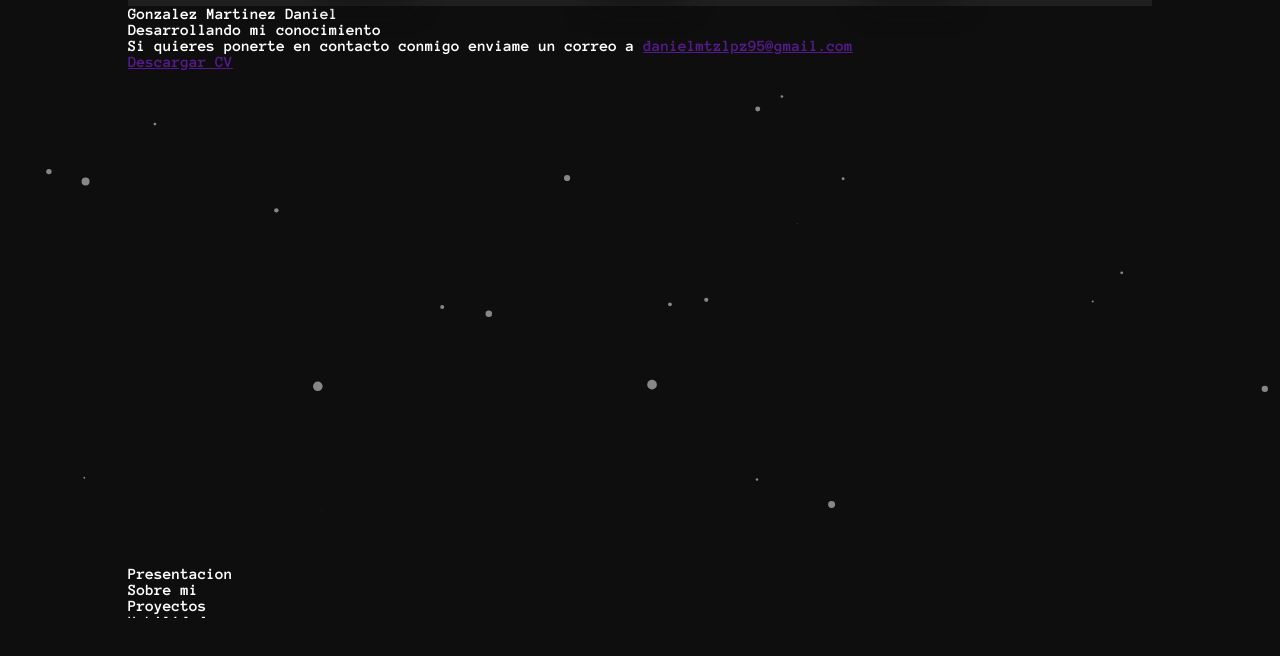
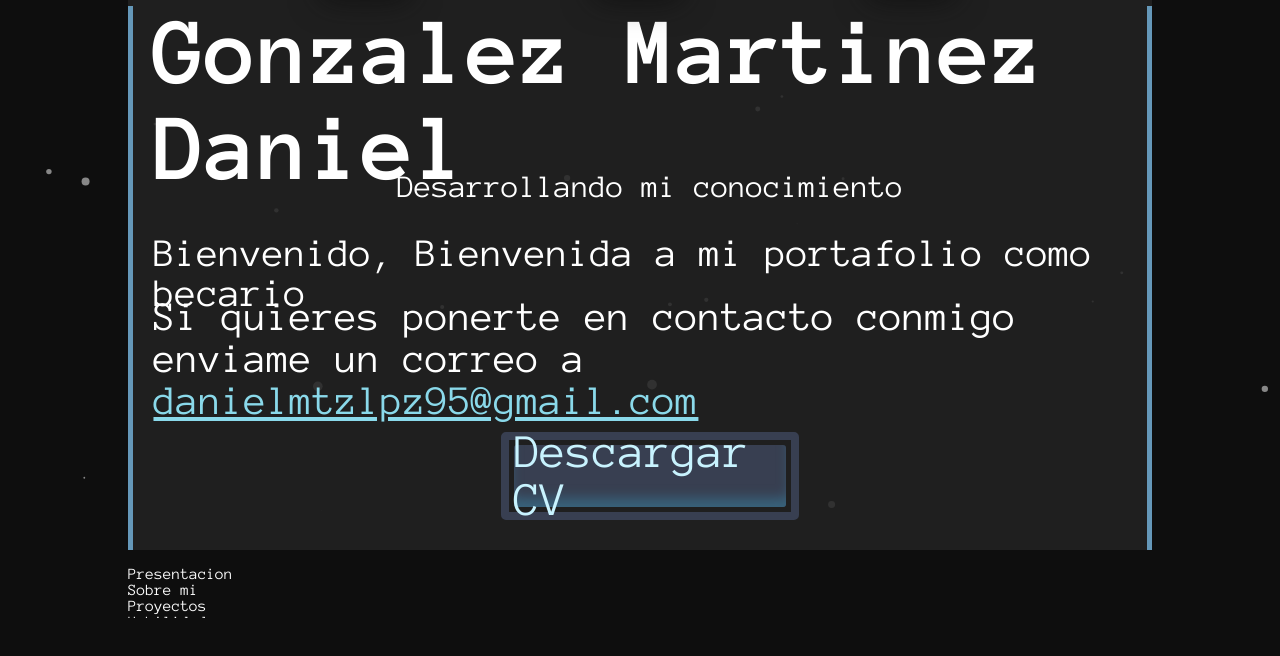
Before and after one commit to DanielW705/portafolio_actualizado, a plain HTML site: page index.html in a window 1280 px wide. Shown: the part 122-778 px from the top of the page. Drawn offline with Linux system fonts and the light colour scheme.

Commit message:
Finalizacion de la primera pantalla, solo falta el footer

```diff
--- a/CSS/site.css
+++ b/CSS/site.css
@@ -3,7 +3,7 @@
 @font-face {
   font-family: "Anonymus Pro";
   src: url("./fonts/Anonymice_Powerline_Bold.ttf") format("opentype");
-  font-weight: normal;
+  font-weight: 100;
 }
 /* Fuenta anonymus pro con bold  */
 @font-face {
@@ -18,7 +18,7 @@
   box-sizing: border-box;
 }
 body {
-  font-family: "Anonymus Pro", "Anonymus Pro Bold", Arial;
+  font-family: "Anonymus Pro Bold", "Anonymus Pro", Arial;
   font-size: 1rem;
 }
 /* Fondo personalizado con particles js */
@@ -57,6 +57,17 @@ body {
   /* border: 3px solid red; */
   color: #fff;
 }
+/*Estilos para todas las cabeceras  */
+.cuerpo .vista .article .cabecera_pagina {
+  border-top: 5px rgba(124, 192, 236, 0.75) solid;
+  background-color: rgba(35, 35, 35, 0.85);
+}
+/*Estilos para todos los cuerpos de todos los paneles  */
+.cuerpo .vista .article .cuerpo_panel {
+  background-color: rgba(35, 35, 35, 0.85);
+  border-left: 5px rgba(124, 192, 236, 0.75) solid;
+  border-right: 5px rgba(124, 192, 236, 0.75) solid;
+}
 /* Estilos para presentacion */
 .cuerpo .vista .presentacion {
   left: 0%;
@@ -64,9 +75,8 @@ body {
   grid-template-rows: 10% 80% 10%;
   grid-template-columns: 1fr;
 }
-.cuerpo .vista .presentacion .cabecera_pagina {
-  border-top: 5px rgba(124, 192, 236, 0.75) solid;
-  background-color: rgba(35, 35, 35, 0.85);
+/*Estilos para la cabecera de la pagina de presentacion */
+.cuerpo .vista .presentacion .cabecera_presentacion {
   display: grid;
   grid-template-rows: 1fr;
   grid-template-columns: 1fr 1fr 1fr;
@@ -74,6 +84,8 @@ body {
   justify-items: center;
   padding: 0 10%;
 }
+
+/* Estilos para cada uno de los botones */
 
 .cuerpo .vista .presentacion .cabecera_pagina .cuerpo_boton {
   background-color: #383f51;
@@ -89,16 +101,110 @@ body {
   cursor: pointer;
 }
 
+/*Estilos para el icono o la imagen SVG */
+
+.cuerpo .vista .presentacion .cabecera_pagina .cuerpo_boton .icono {
+  width: 40%;
+  height: 85%;
+}
+/*Estilos para animar los botones cuando se pasa el cursor encima */
+
 .cuerpo .vista .presentacion .cabecera_pagina .cuerpo_boton:hover {
   box-shadow: 0.1px -12px 12px -3px #38627b inset;
   transform: scale(1.2);
 }
 
-.cuerpo .vista .presentacion .cabecera_pagina .cuerpo_boton .icono {
-  width: 40%;
-  height: 85%;
+/*Distribucion del cuerpo, en la presentacion */
+.cuerpo .vista .presentacion .cuerpo_panel {
+  display: grid;
+  grid-template-columns: 1fr;
+  grid-template-rows: 17.5% 17.5% 17.5% 17.5% 30%;
+  justify-items: center;
+  align-items: center;
+  padding: 5% 0 0 2%;
 }
 
+/*Texto y tamaño del titulo de la presentacion */
+.cuerpo .vista .presentacion .cuerpo_panel .nombre_titulo {
+  font-family: "Anonymus Pro";
+  font-size: 6rem;
+  font-weight: bold;
+}
+
+.cuerpo .vista .presentacion .cuerpo_panel .parrafo_presentacion {
+  font-size: 2rem;
+}
+
+.cuerpo .vista .presentacion .cuerpo_panel .parrafo_posicion {
+  font-size: 2.5rem;
+}
+
+.cuerpo .vista .presentacion .cuerpo_panel .texto_contacto {
+  font-size: 2.6rem;
+}
+
+.cuerpo .vista .presentacion .cuerpo_panel .texto_contacto .link_correo {
+  color: #8ad9ea;
+}
+
+.cuerpo
+  .vista
+  .presentacion
+  .cuerpo_panel
+  .texto_contacto
+  .link_correo:visited {
+  color: rgba(0, 187, 45, 0.9);
+}
+
+.cuerpo .vista .presentacion .cuerpo_panel .area_boton {
+  width: 100%;
+  height: 100%;
+  display: flex;
+  justify-content: center;
+  align-items: center;
+  font-size: 3rem;
+  /* color: #c8f3fe; */
+}
+
+.cuerpo .vista .presentacion .cuerpo_panel .area_boton .boton_descarga {
+  color: #c8f3fe;
+  text-decoration: none;
+  background-color: transparent;
+  border-radius: 5px;
+  border: 8px solid #383f51;
+  width: 30%;
+  height: 60%;
+  display: flex;
+  justify-content: center;
+  align-items: center;
+  padding: 0.5%;
+}
+.cuerpo
+  .vista
+  .presentacion
+  .cuerpo_panel
+  .area_boton
+  .boton_descarga
+  .interior_boton {
+  background-color: #383f51;
+  border-radius: 3px;
+  width: 100%;
+  height: 100%;
+  display: flex;
+  justify-content: center;
+  align-items: center;
+  box-shadow: 0px -12px 12px -3px #38627b inset;
+  transition: 0.5s;
+}
+.cuerpo
+  .vista
+  .presentacion
+  .cuerpo_panel
+  .area_boton
+  .boton_descarga:hover
+  .interior_boton {
+  transform: scale(1.02);
+}
 /* Estilos para informacion */
 .cuerpo .vista .informacion {
   left: 125%;
--- a/index.html
+++ b/index.html
@@ -22,7 +22,7 @@ id="particles-js">
         class="article presentacion">
             <!-- Cabecera donde se mostrara los iconos para enviar a la pagina o a cierta informacion -->
             <header
-            class="cabecera_pagina">
+            class="cabecera_pagina cabecera_presentacion">
                 <!-- Boton para enviar a linkedin -->
                 <a
                 href=""
@@ -65,11 +65,13 @@ id="particles-js">
                     Desarrollando mi conocimiento
                     </p>
                     <p
+                    class="parrafo_posicion">Bienvenido, Bienvenida a mi portafolio como becario</p>
+                    <p
                     class="texto_contacto">
                     Si quieres ponerte en contacto conmigo enviame un correo a
                         <a
                         class="link_correo"
-                        href="">
+                        href="https://www.google.com.mx/">
                         danielmtzlpz95@gmail.com
                         </a>
                     </p>
```
